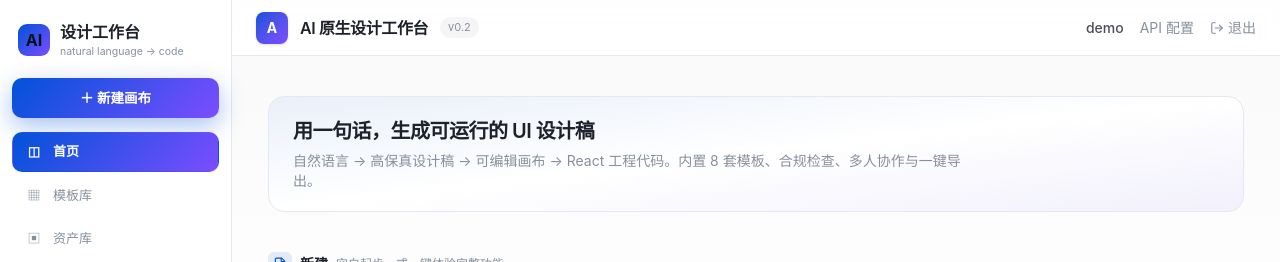
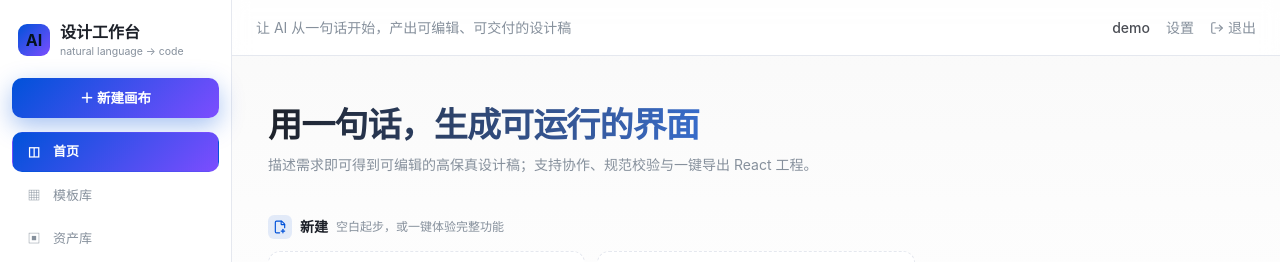
Before and after one commit to reshadowking/20269shixun, a React (Vite) app in the folder frontend/: page / in a window 1280 px wide. Shown: the top 262 px of the page. Built offline with nearby package versions, Linux system fonts and the light colour scheme; no server answers; sample sign-in values are in the browser's storage.

Commit message:
feat(T36): 首页 Hero 化并去掉与侧边栏重复的品牌标题（testid 不变）

```diff
--- a/frontend/src/pages/HomePage.tsx
+++ b/frontend/src/pages/HomePage.tsx
@@ -144,16 +144,11 @@ export default function HomePage() {
   return (
     <div className="min-h-screen bg-gradient-to-b from-muted/60 via-background to-background">
       <header className="sticky top-0 z-20 flex h-14 items-center justify-between border-b bg-background/85 px-6 backdrop-blur">
-        <div className="flex items-center gap-3">
-          <span className="flex h-8 w-8 items-center justify-center rounded-lg bg-gradient-to-br from-primary to-secondary text-sm font-bold text-primary-foreground shadow-sm">
-            A
-          </span>
-          <span className="text-base font-semibold tracking-tight">AI 原生设计工作台</span>
-          <span className="rounded-full bg-muted px-2 py-0.5 text-[11px] text-muted-foreground">v0.2</span>
-        </div>
+        {/* T36：品牌区已由全局侧边栏承担（避免双标题）；此栏保留用户/退出操作与 testid 不变 */}
+        <div className="text-sm text-muted-foreground">让 AI 从一句话开始，产出可编辑、可交付的设计稿</div>
         <div className="flex items-center gap-4 text-sm text-muted-foreground">
           <span data-testid="home-user" className="font-medium text-foreground/80">{username}</span>
-          <Link to="/api-config" className="transition hover:text-foreground">API 配置</Link>
+          <Link to="/settings" className="transition hover:text-foreground">设置</Link>
           <button
             className="flex items-center gap-1 transition hover:text-foreground"
             data-testid="home-logout"
@@ -168,11 +163,13 @@ export default function HomePage() {
       </header>
 
       <main className="mx-auto flex max-w-5xl flex-col gap-10 px-6 py-10">
-        {/* 首屏主张：一句话说明产品价值（纯视觉层，不承载交互） */}
-        <section className="rounded-2xl border bg-gradient-to-br from-primary/[0.07] via-background to-secondary/[0.07] px-6 py-5">
-          <h1 className="text-xl font-semibold tracking-tight">用一句话，生成可运行的 UI 设计稿</h1>
-          <p className="mt-1.5 max-w-2xl text-sm text-muted-foreground">
-            自然语言 → 高保真设计稿 → 可编辑画布 → React 工程代码。内置 8 套模板、合规检查、多人协作与一键导出。
+        {/* 首屏主张（T36：按样张 v2 提升为 Hero——渐变大标题 + 留白节奏，不承载交互） */}
+        <section className="pt-2">
+          <h1 className="bg-gradient-to-r from-foreground via-primary/80 to-secondary bg-clip-text text-[34px] font-semibold leading-tight tracking-tight text-transparent">
+            用一句话，生成可运行的界面
+          </h1>
+          <p className="mt-2 max-w-2xl text-sm text-muted-foreground">
+            描述需求即可得到可编辑的高保真设计稿；支持协作、规范校验与一键导出 React 工程。
           </p>
         </section>
 
```
